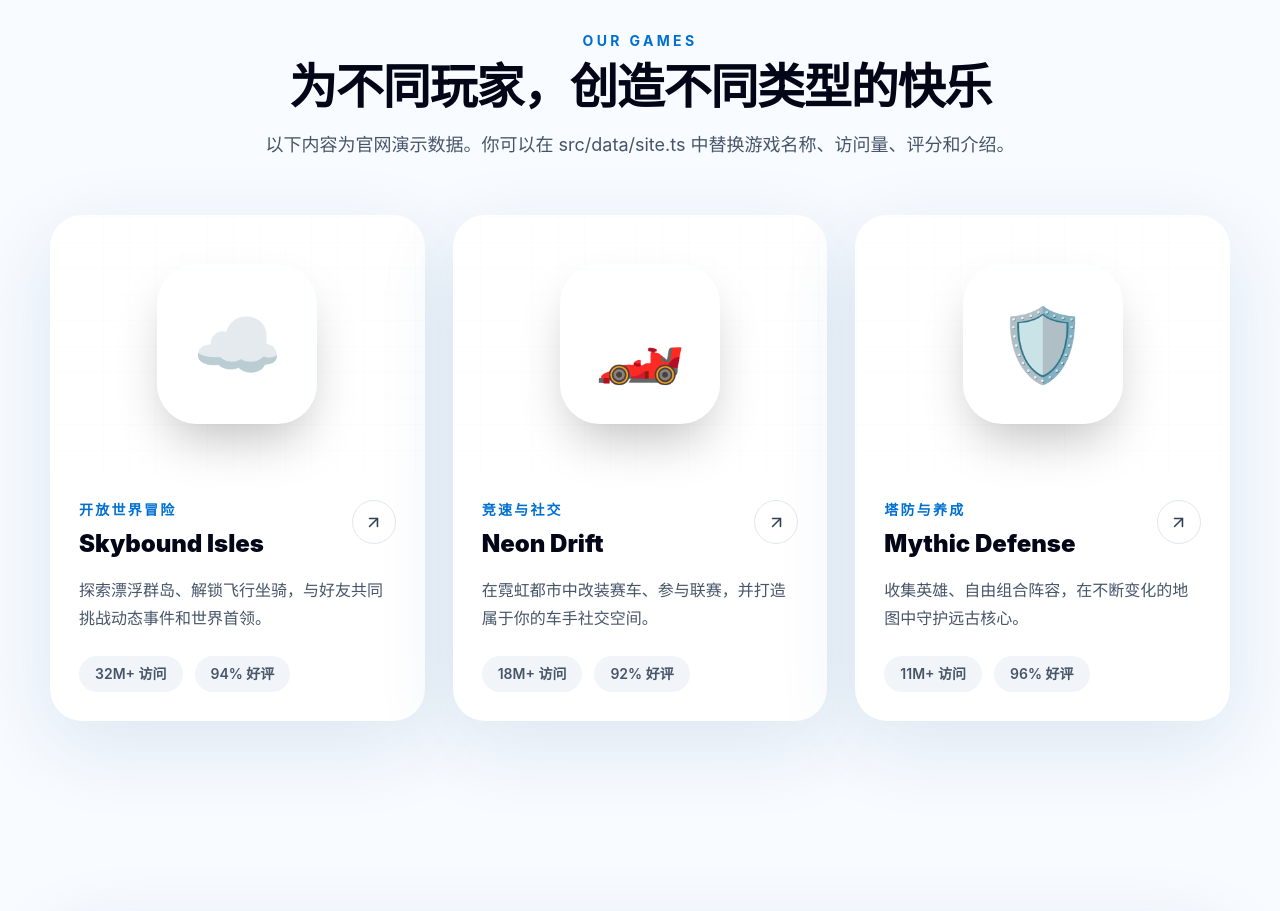
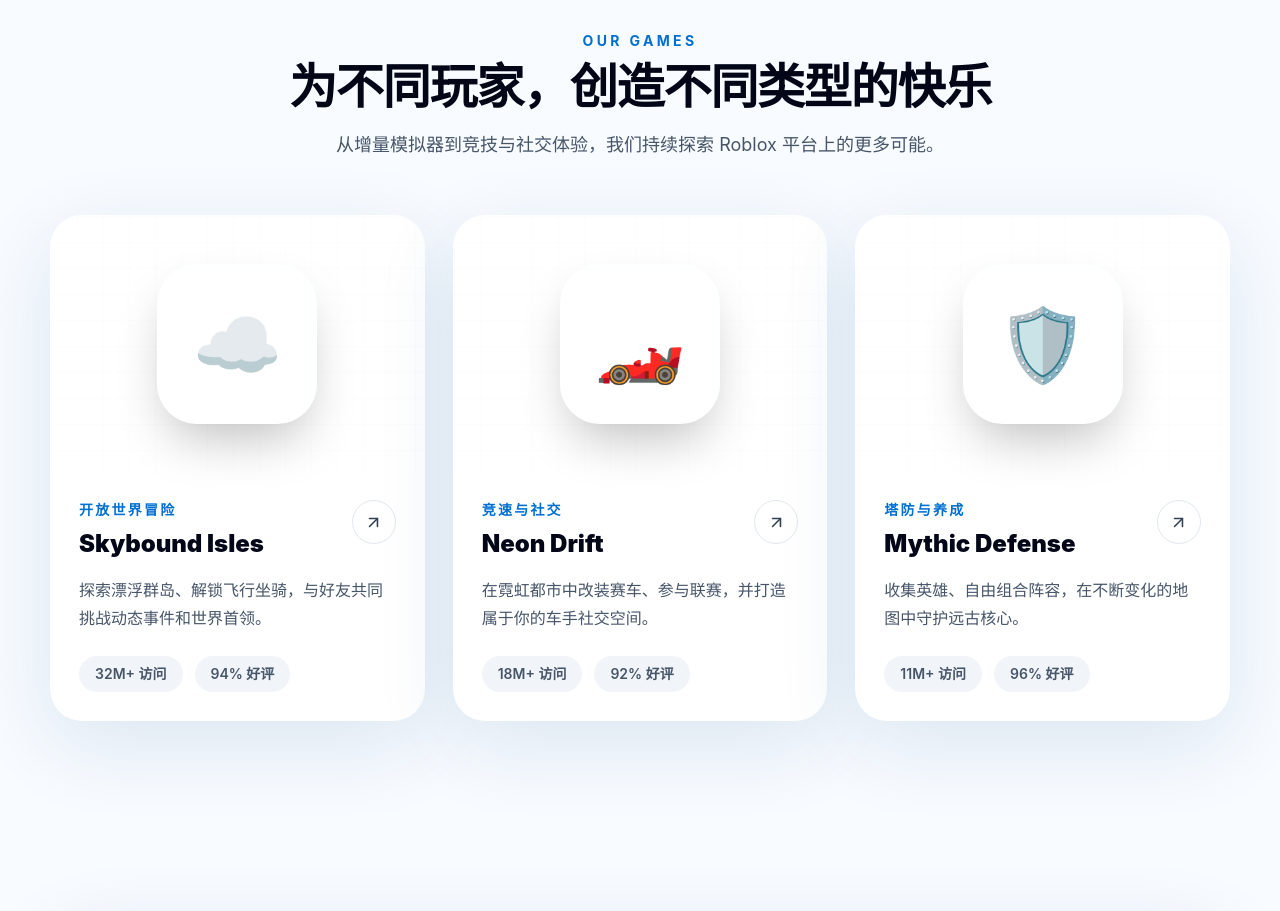
Before and after one commit to 239569lz-alt/tumi-company-website, a Next.js app: page / in a window 1280 px wide. Shown: the part 1660-2571 px from the top of the page. Built offline with nearby package versions, Linux system fonts and the light colour scheme.

Commit message:
Update website content

```diff
--- a/src/components/Games.tsx
+++ b/src/components/Games.tsx
@@ -12,7 +12,7 @@
         <SectionTitle
           eyebrow="Our Games"
           title="为不同玩家，创造不同类型的快乐"
-          description="以下内容为官网演示数据。你可以在 src/data/site.ts 中替换游戏名称、访问量、评分和介绍。"
+          description="从增量模拟器到竞技与社交体验，我们持续探索 Roblox 平台上的更多可能。"
           align="center"
         />
 
```
